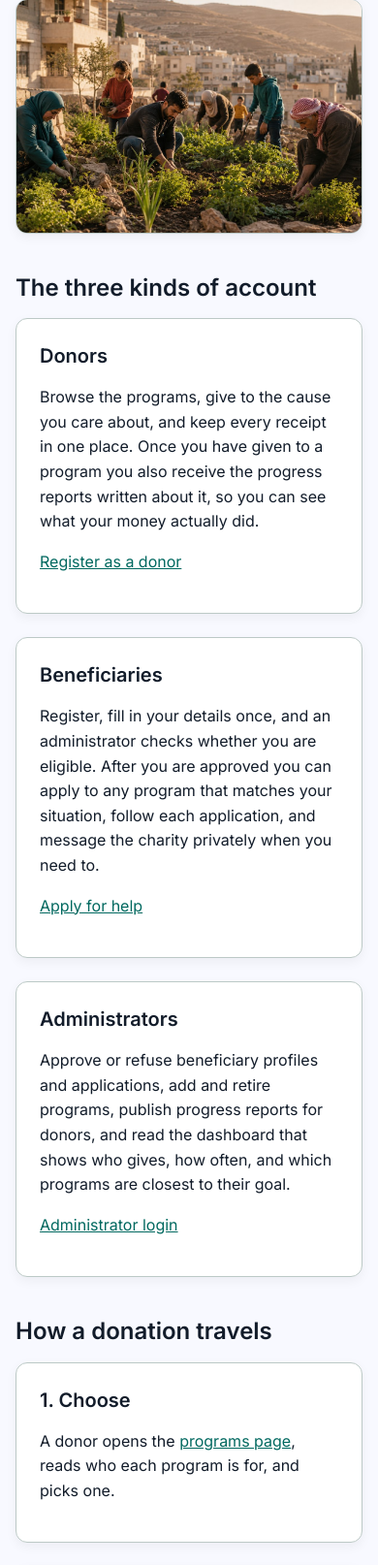
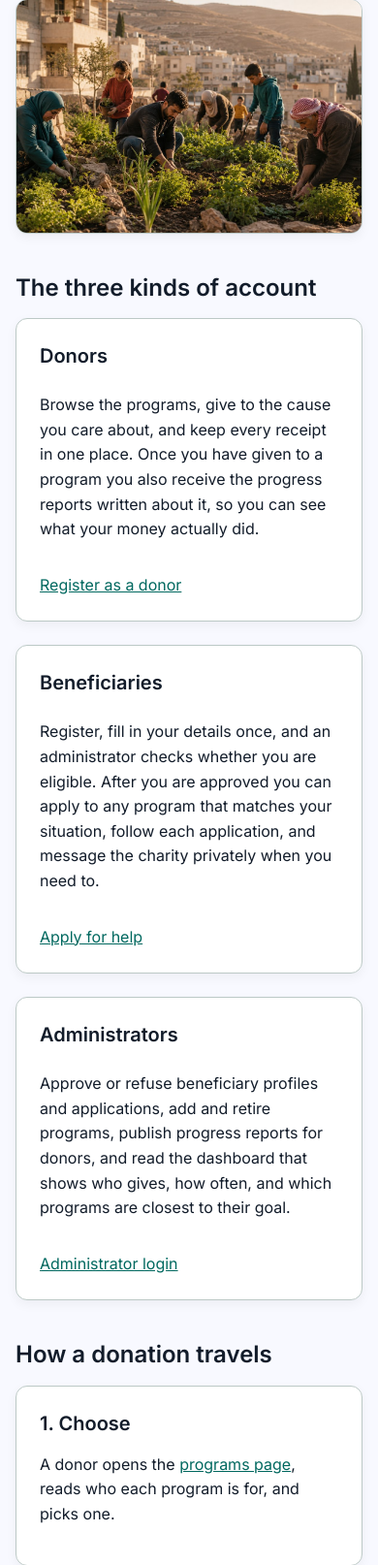
Before and after one commit to MayaHelmi/hopebridge-charity-platform, a PHP site: page /about.php in a window 390 px wide. Shown: the part 771-2385 px from the top of the page at 97% size. Run offline with PHP 8.4, Linux system fonts and the light colour scheme.

Commit message:
Keep the navigation on screen, and line up the About links
The top bar was position: relative, so it scrolled away with the page. It
and the section bar are now wrapped in one element that sticks to the top,
which means the section bar always sits directly under the top bar without
anyone hard-coding a height - and that matters, because the top bar is 65px
until the site links wrap and then it is 105px.

On a phone the pair would take a fifth of the screen, so only the compact
top bar stays. That needed display: contents on the wrapper: a sticky
element can only stay put inside its own parent, and a 170px tall wrapper
was carrying the bar off the screen with it.

Anchors get scroll-padding so a jump does not land underneath the bars, and
an opened menu can scroll inside the bar rather than growing past the screen.

Separately: the three account cards on About end with a link, and the
paragraphs above them are different lengths, so the links sat at three
heights. The last line of those cards is now pushed to the bottom.

```diff
--- a/about.php
+++ b/about.php
@@ -41,7 +41,7 @@ include 'header.php';
 
 <div class="grid">
 
-    <div class="card">
+    <div class="card with-action">
         <h3>Donors</h3>
         <p>
             Browse the programs, give to the cause you care about, and keep every
@@ -52,7 +52,7 @@ include 'header.php';
         <p><a href="register.php">Register as a donor</a></p>
     </div>
 
-    <div class="card">
+    <div class="card with-action">
         <h3>Beneficiaries</h3>
         <p>
             Register, fill in your details once, and an administrator checks
@@ -63,7 +63,7 @@ include 'header.php';
         <p><a href="register.php">Apply for help</a></p>
     </div>
 
-    <div class="card">
+    <div class="card with-action">
         <h3>Administrators</h3>
         <p>
             Approve or refuse beneficiary profiles and applications, add and
--- a/header.php
+++ b/header.php
@@ -73,6 +73,8 @@ $site_links = [
 
 <a class="skip" href="#content">Skip to the content</a>
 
+<div class="bars">
+
 <header class="topbar">
 <div class="bar-inner">
 
@@ -136,4 +138,6 @@ $site_links = [
 </div>
 <?php } ?>
 
+</div><!-- .bars -->
+
 <main id="content" class="page<?php echo isset($full_width) ? ' full' : ''; ?>">
--- a/style.css
+++ b/style.css
@@ -49,6 +49,9 @@
     --dur-1: 120ms;   /* buttons, links, inputs - the things you touch */
     --dur-2: 220ms;   /* cards and panels - the things that hold content */
 }
+
+/* the skip link and any other in-page jump must clear the pinned bars */
+html { scroll-padding-top: 128px; }
 
 * {
     box-sizing: border-box;
@@ -105,6 +108,16 @@ label.check:focus-within {
 
 
 /* ---------- top bar ---------- */
+
+/* The two bars travel together as one block, so the section bar always sits
+   directly under the top bar without anyone having to hard-code the top bar's
+   height - which matters, because it is 65px until the site links wrap and
+   then it is 105px. */
+.bars {
+    position: sticky;
+    top: 0;
+    z-index: 20;
+}
 
 .topbar {
     display: flex;
@@ -504,6 +517,21 @@ h3 {
     font-weight: 600;
     line-height: 1.4;
     margin: 0 0 8px;
+}
+
+/* A card that ends with an action. The paragraphs above it are rarely the same
+   length, so without this the links sit at three different heights across a row.
+   The grid already makes the cards equal height; margin-top: auto pushes the
+   last line of each one down to meet the others. */
+.card.with-action {
+    display: flex;
+    flex-direction: column;
+}
+
+.card.with-action > :last-child {
+    margin-top: auto;
+    margin-bottom: 0;
+    padding-top: 16px;
 }
 
 /* a photo used as an illustration beside a card */
@@ -1251,6 +1279,20 @@ th {
         background-size: 18px 18px;
     }
 
+    /* Pinned, the two bars would take 170px of a phone screen - about a fifth
+       of it - so only the compact top bar stays and the section bar scrolls
+       away with the page.
+
+       display: contents makes the wrapper generate no box at all, which is the
+       point: a sticky element can only stay put inside its own parent, and a
+       170px tall wrapper would carry the top bar off the screen with it. With
+       no box in the way the bar sticks against the page itself.
+
+       The menu can also open taller than the screen, so it is allowed to
+       scroll inside the bar rather than trapping anybody. */
+    .bars   { display: contents; }
+    .topbar { position: sticky; top: 0; z-index: 20; max-height: 100vh; overflow-y: auto; }
+
     /* the site links and the account corner open together as one menu */
     .topbar .site,
     .topbar .account {
```
